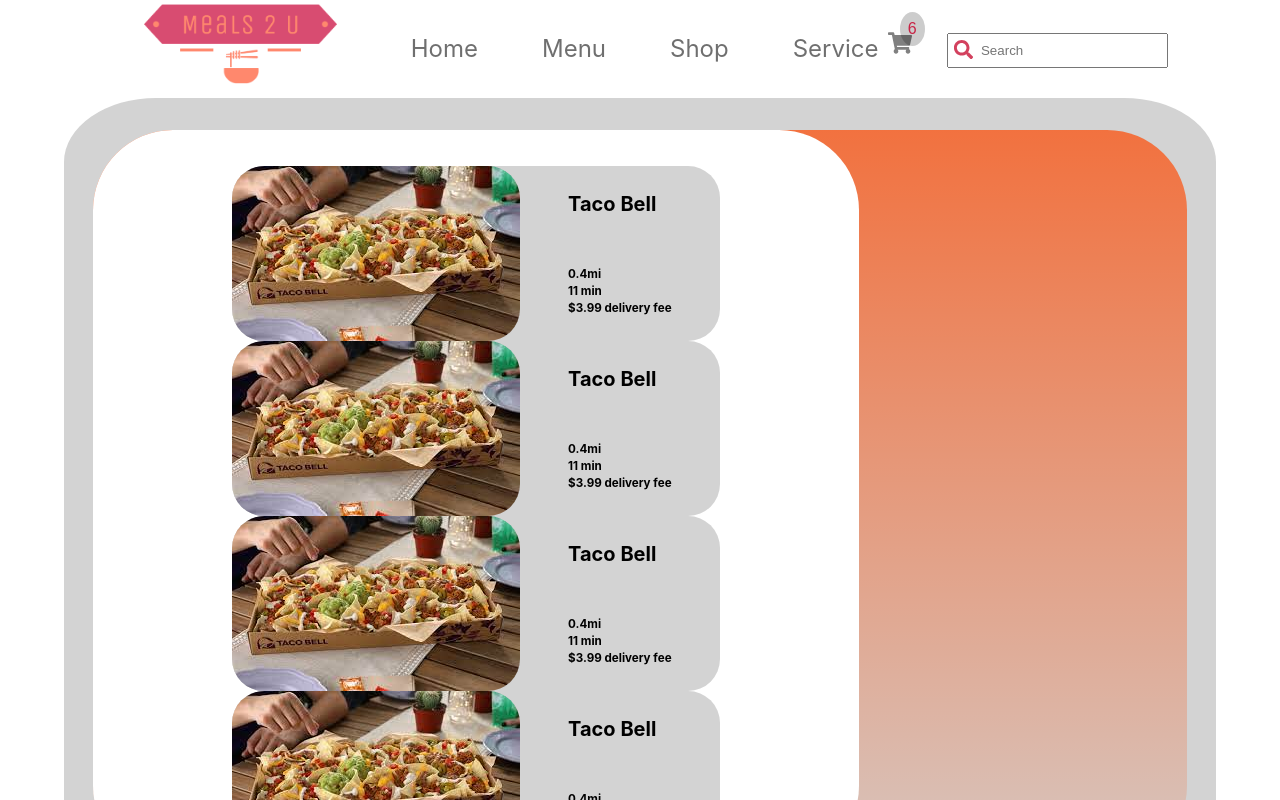
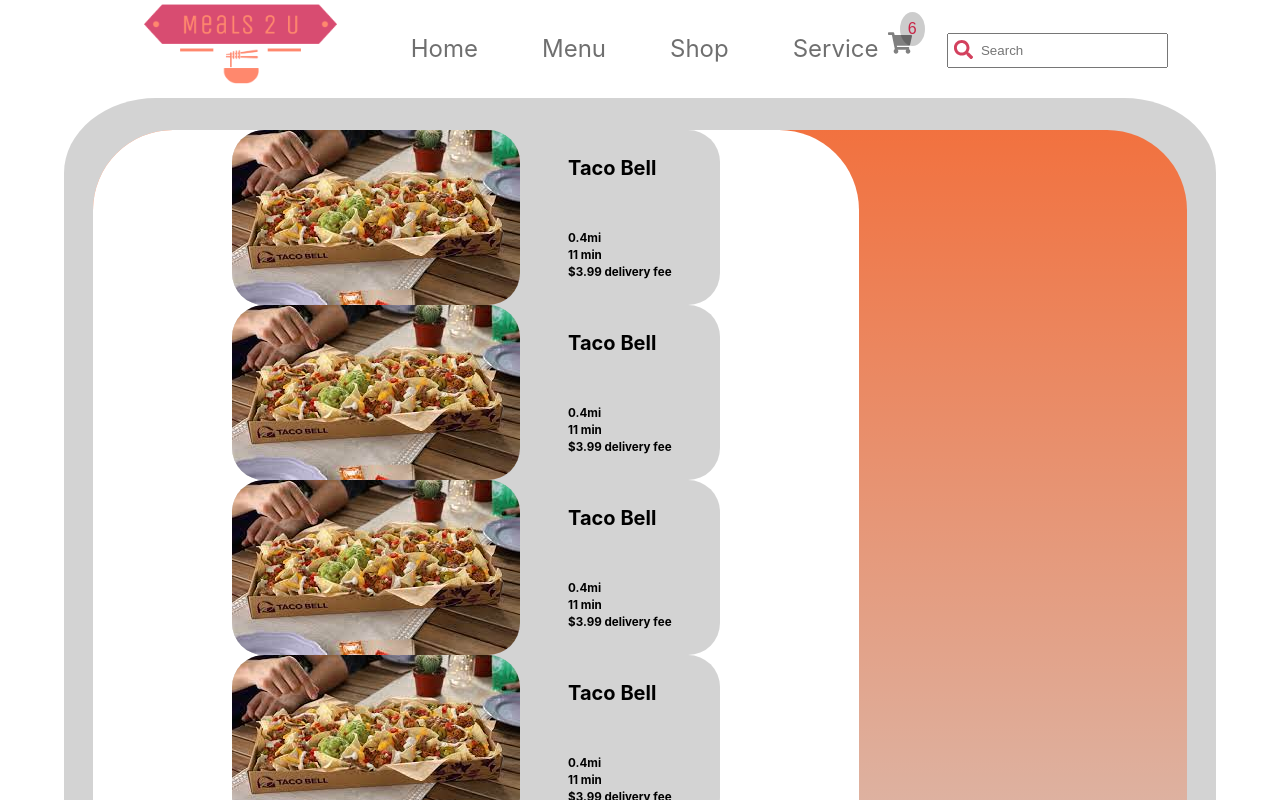
Before and after one commit to Jscorz/React-Food-Delivery-App, a React (Create React App) app: page /shop in a window 1280 px wide. Shown: the top 800 px of the page. Built offline with nearby package versions, Linux system fonts and the light colour scheme.

Commit message:
added lower opacity for email icon

```diff
--- a/src/components/EmailCard.js
+++ b/src/components/EmailCard.js
@@ -67,7 +67,7 @@
 
   button {
     font-size: 2.5rem;
-    color: rgba(255, 72, 0, 0.6);
+    color: rgba(255, 72, 0, 0.4);
     background: transparent;
     border: none;
     cursor: pointer;
--- a/src/components/Shop.js
+++ b/src/components/Shop.js
@@ -11,6 +11,19 @@
       <section className='grid'>
         <article className='grid-second'>
           <div className='background'>
+            <section className='card-container'>
+              <div className='img-container'>
+                <img src={tacobell} alt='taco bell' />
+              </div>
+              <div className='text-container'>
+                <h3>Taco Bell</h3>
+                <div className='text-container-second'>
+                  <h5>0.4mi</h5>
+                  <h5>11 min</h5>
+                  <h5>$3.99 delivery fee</h5>
+                </div>
+              </div>
+            </section>
             <section className='card-container'>
               <div className='img-container'>
                 <img src={tacobell} alt='taco bell' />
```
